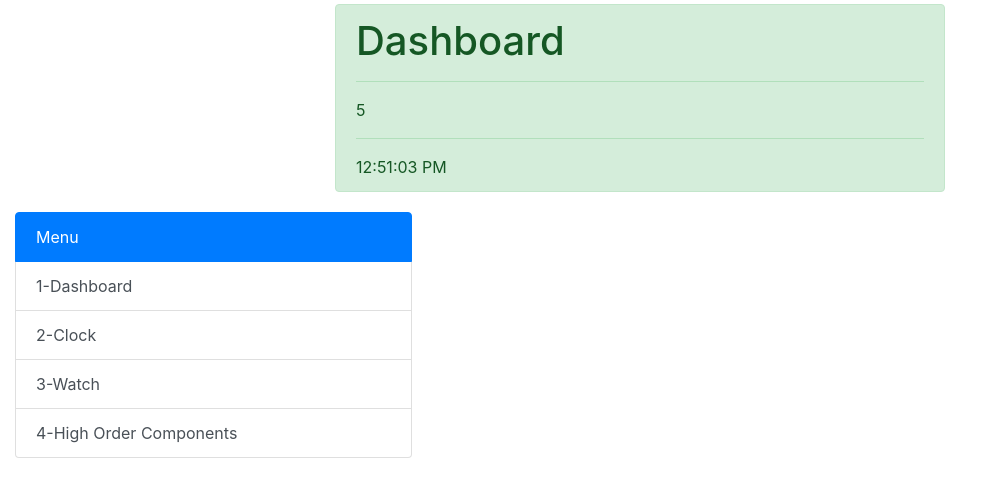
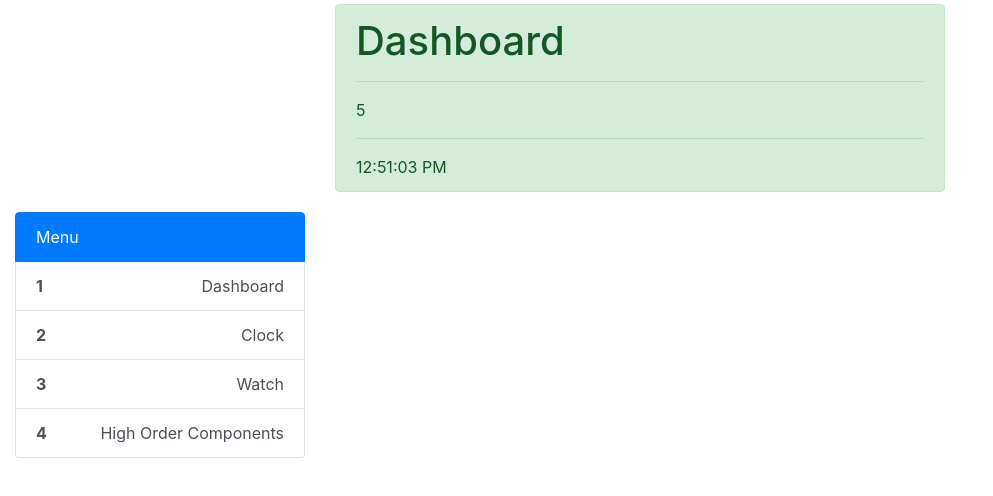
Before and after one commit to ChrisMuga/react-learning, a React (Create React App) app: page / in a window 1280 px wide. Shown: the top 496 px of the page, without its empty margins (0-993 px from the left). Built offline with nearby package versions, Linux system fonts and the light colour scheme.

Commit message:
format list item display

```diff
--- a/src/components/Dashboard/Menu.jsx
+++ b/src/components/Dashboard/Menu.jsx
@@ -6,7 +6,8 @@ function Menu(props) {
 		itemsOrNone = items.map((item, counter) => {
 			return (
 				<a href="/" className="list-group-item list-group-item-action" key={item.id}>
-					{counter + 1}-{item.title}
+					<b className="float-left">{counter + 1}</b>
+					<span className="float-right">{item.title}</span>
 				</a>
 			)
 		})
@@ -14,7 +15,7 @@ function Menu(props) {
 		itemsOrNone = <h1>Nothing Here</h1>
 	}
 	return (
-		<div className="col-md-4">
+		<div className="col-md-3">
 			<div className="list-group">
 				<div className="list-group-item active">{title}</div>
 				{itemsOrNone}
```
